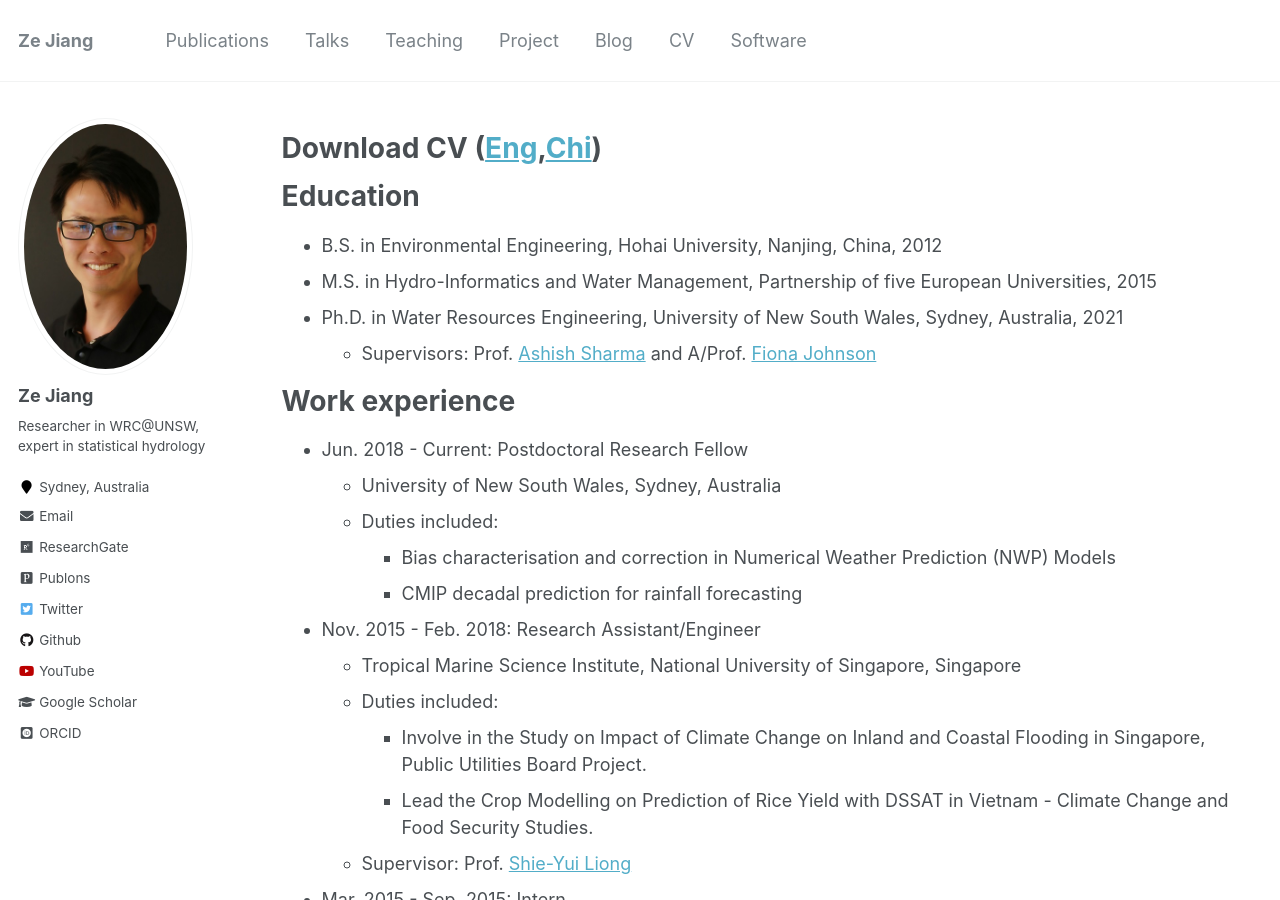
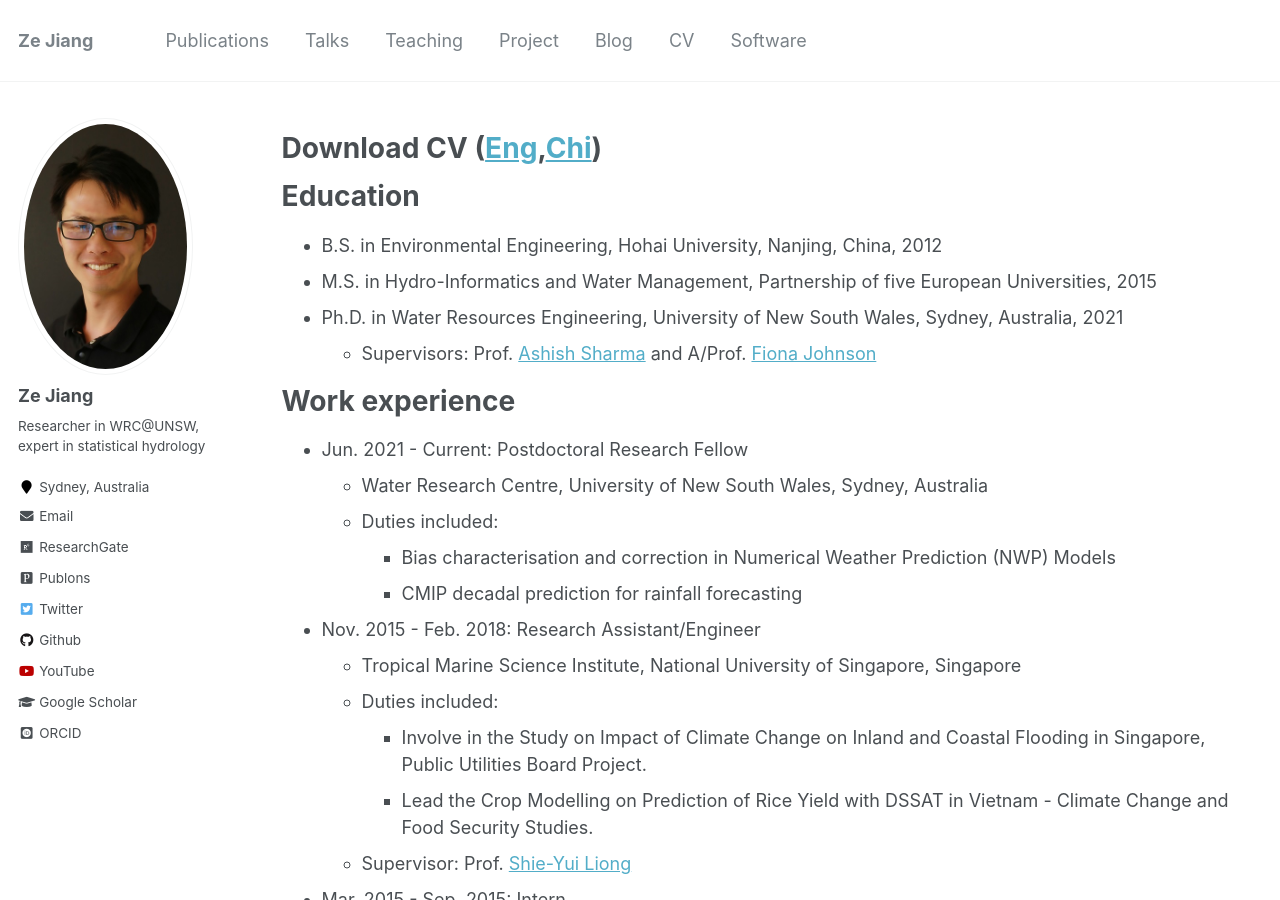
Before and after one commit to zejiang-unsw/zejiang-unsw.github.io, a Jekyll site: the page built from _pages/cv.md, in a window 1280 px wide and 900 px high. Built offline with Jekyll 4.4.1, drawn with Linux system fonts in a browser that asks for light colours; some web fonts are replaced.

Commit message:
Update cv.md

```diff
--- a/_pages/cv.md
+++ b/_pages/cv.md
@@ -20,8 +20,8 @@ Education
 
 Work experience
 ======
-* Jun. 2018 - Current: Postdoctoral Research Fellow
-  * University of New South Wales, Sydney, Australia
+* Jun. 2021 - Current: Postdoctoral Research Fellow
+  * Water Research Centre, University of New South Wales, Sydney, Australia
   * Duties included:
     + Bias characterisation and correction in Numerical Weather Prediction (NWP) Models
     + CMIP decadal prediction for rainfall forecasting
```
